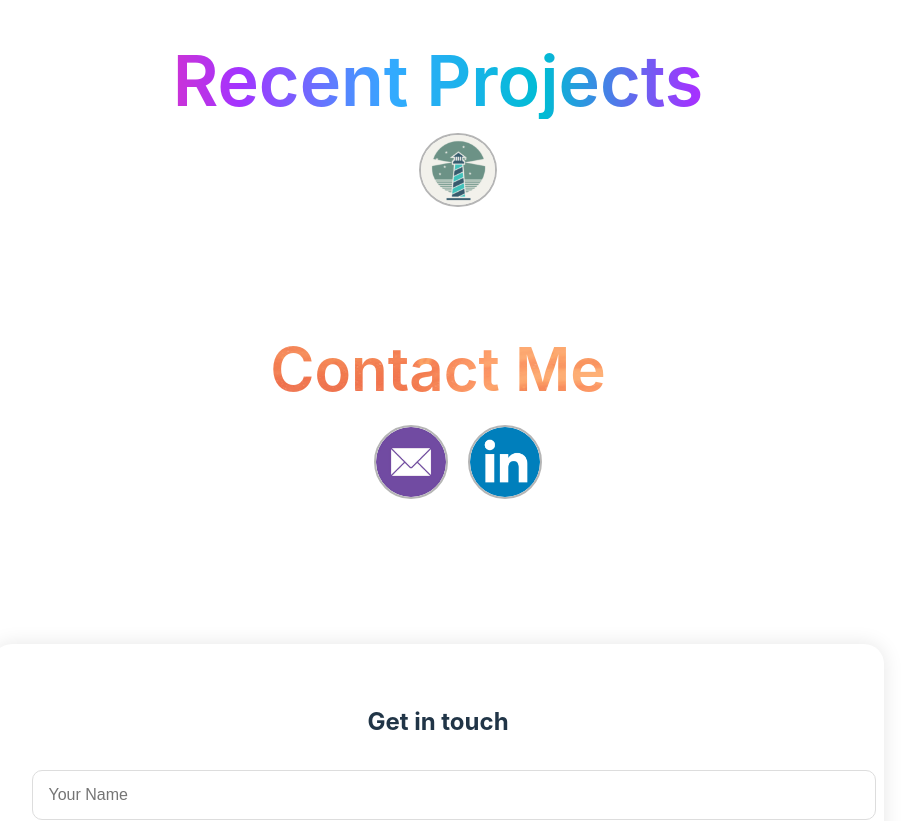
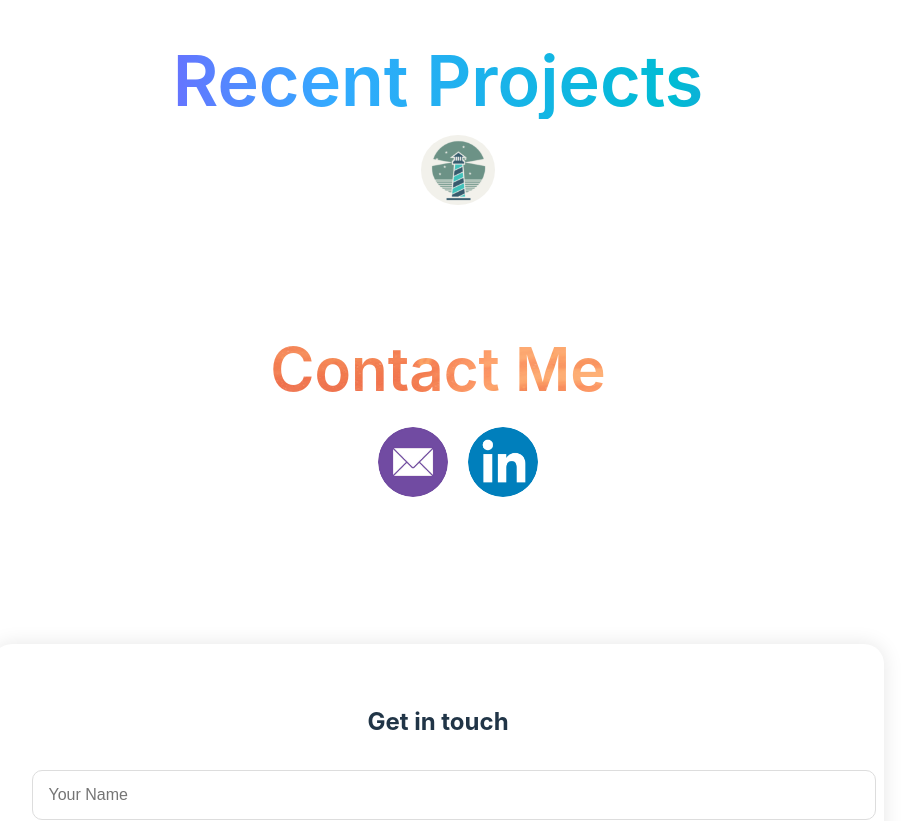
Before and after one commit to juhock/juPortfolioSite, a React (Vite) app: page / in a window 1280 px wide. Shown: the part 620-1441 px from the top of the page, without its empty margins (202-1109 px from the left). Built offline with nearby package versions, Linux system fonts and the light colour scheme.

Commit message:
changed icon borders

```diff
--- a/src/App.css
+++ b/src/App.css
@@ -1,8 +1,8 @@
 /*everything minus navbar  */
 .main {
-  display: inline-flex;
+  display: flex;
   flex-direction: column;
-  align-items: center;
+  justify-content: center;
 }
 
 /* about section  */
@@ -59,6 +59,28 @@
   }
 }
 
+/* contact section */
+.contactSection {
+  display: flex;
+  flex-direction: column;
+  align-items: center;
+  align-content: space-between;
+  margin-top: 60px;
+}
+
+#contactTitle {
+  display: flex;
+  align-items: center;
+  align-content: space-between;
+  justify-content: center;
+  font-size: 60px;
+  font-weight: 600;
+  color: transparent;
+  background-image: url("./assets/test.png");
+  -webkit-background-clip: text;
+  background-clip: text;
+}
+
 /* linked icons */
 .icons {
   display: flex;
@@ -84,6 +106,7 @@
   color: rgb(163, 162, 162);
 }
 
+/* linked aspects of icons */
 .links {
   display: flex;
   flex-direction: row;
@@ -94,31 +117,10 @@
   max-height: 70px;
   margin: 0px 10px 0px 10px;
   max-height: 70px;
-  margin-right: 10px;
-  text-decoration: none;
   color: inherit;
   border-radius: 50%;
-  border: solid 2px rgba(0, 0, 0, 0.291);
 }
 
 .iconPic {
   visibility: visible;
 }
-
-.contactSection {
-  display: flex;
-  flex-direction: column;
-  justify-content: center;
-  align-items: center;
-  align-content: space-between;
-  margin-top: 60px;
-}
-
-#contactTitle {
-  font-size: 60px;
-  font-weight: 600;
-  color: transparent;
-  background-image: url("./assets/test.png");
-  -webkit-background-clip: text;
-  background-clip: text;
-}
```
